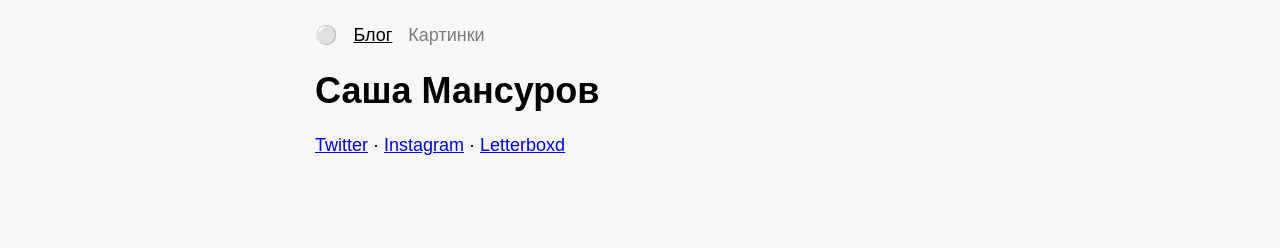
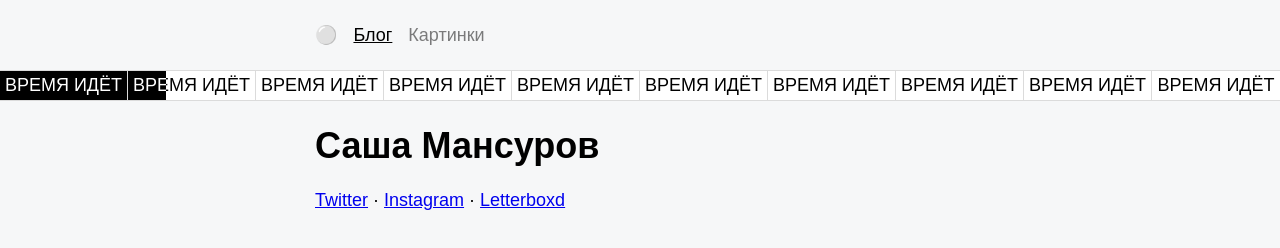
Before and after one commit to mnsrv/vilnius, a Gatsby site: page / in a window 1280 px wide. Built offline with nearby package versions, Linux system fonts and the light colour scheme; Gatsby itself is replaced by a stand-in of ours; a web font is replaced by a local one.

Commit message:
New design for year progress

```diff
--- a/src/components/Layout.js
+++ b/src/components/Layout.js
@@ -12,6 +12,7 @@ export default ({ index, title, children }) => [
     htmlAttributes={{ lang: 'ru' }}
   />,
   <Header key="header" index={index} />,
+  <YearProgress key="progress" />,
   <main key="main" className="container">
     <h1>{title}</h1>
     {children}
--- a/src/components/YearProgress.js
+++ b/src/components/YearProgress.js
@@ -1,4 +1,53 @@
 import React from 'react'
+import styled from 'styled-components'
+
+const Container = styled.div`
+  position: relative;
+  margin-bottom: 1.5rem;
+  background-color: white;
+  border-top: 1px solid #dbdbdb;
+  border-bottom: 1px solid #dbdbdb;
+`
+const Progress = styled.div`
+  position: absolute;
+  top: 0;
+  left: 0;
+  bottom: 0;
+  width: ${props => props.progress}%;
+  background-color: black;
+  overflow: hidden;
+`
+const Block = styled.div`
+  box-sizing: border-box;
+  white-space: normal;
+  display: inline-block;
+  text-align: center;
+  width: ${props => props.progress || 10}%;
+  padding: 4px 0;
+  position: relative;
+  background-color: ${props => props.inverse ? 'black' : 'white'};
+  color: ${props => props.inverse ? 'white' : 'black'};
+  border-right-color: #dbdbdb;
+  border-right-style: solid;
+  border-right-width: ${props => props.noBorder ? 0 : 1}px;
+
+  @media (max-width: 649px) {
+    display: none;
+  }
+`
+const MobileText = styled.div`
+  color: ${props => props.inverse ? 'white' : 'black'};
+  padding: 4px 1rem;
+
+  @media (min-width: 650px) {
+    display: none;
+  }
+`
+const Wrapper = styled.div`
+  white-space: nowrap;
+`
+const items = [0, 1, 2, 3, 4, 5, 6, 7, 8, 9]
+const text = 'ВРЕМЯ ИДЁТ'
 
 export default () => {
   const date = new Date()
@@ -9,9 +58,17 @@ export default () => {
   const progress = Math.floor((nowInMS - firstDayInMS) / (lastDayInMS - firstDayInMS) * 100)
 
   return (
-    <div className="year_progress" title={`2019 – ${progress}%`}>
-      <div style={{ position: 'absolute', top: 0, left: 0, bottom: 0, width: `${progress}%`, backgroundColor: '#aaa' }} />
-      <h6 style={{ margin: 0, paddingLeft: '1rem', position: 'relative' }}>{progress}%</h6>
-    </div>
+    <Container title={`${progress}%`}>
+      <Wrapper>
+        {items.map((item, index) => <Block key={item} noBorder={index === items.length - 1}>{text}</Block>)}
+      </Wrapper>
+      <MobileText>{progress}%</MobileText>
+      <Progress progress={progress}>
+        <MobileText inverse>{progress}%</MobileText>
+        <Wrapper>
+          {items.map((item, index) => <Block key={item} noBorder={index === items.length - 1} inverse progress={10 * 100 / progress}>{text}</Block>)}
+        </Wrapper>
+      </Progress>
+    </Container>
   )
 }
```
